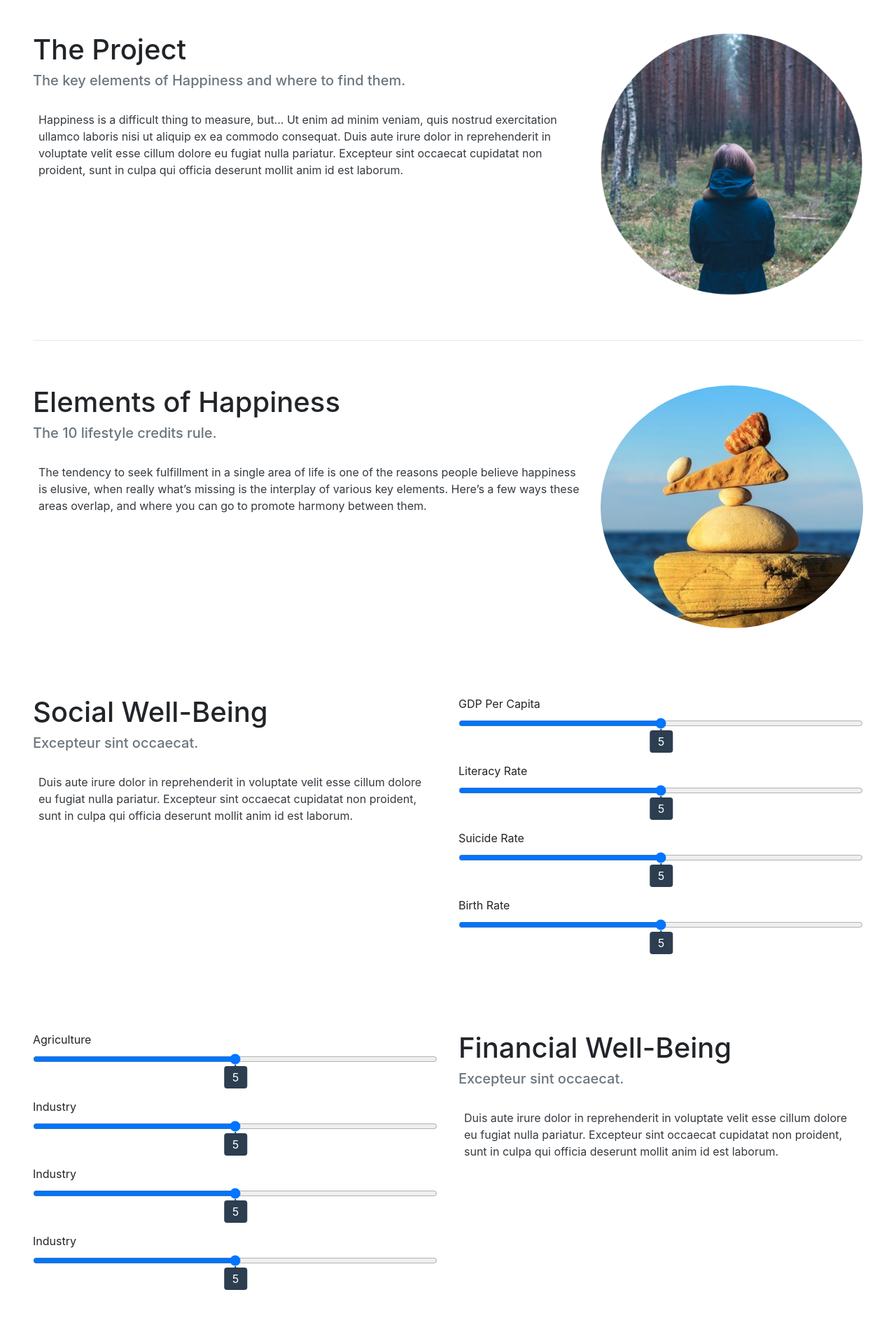
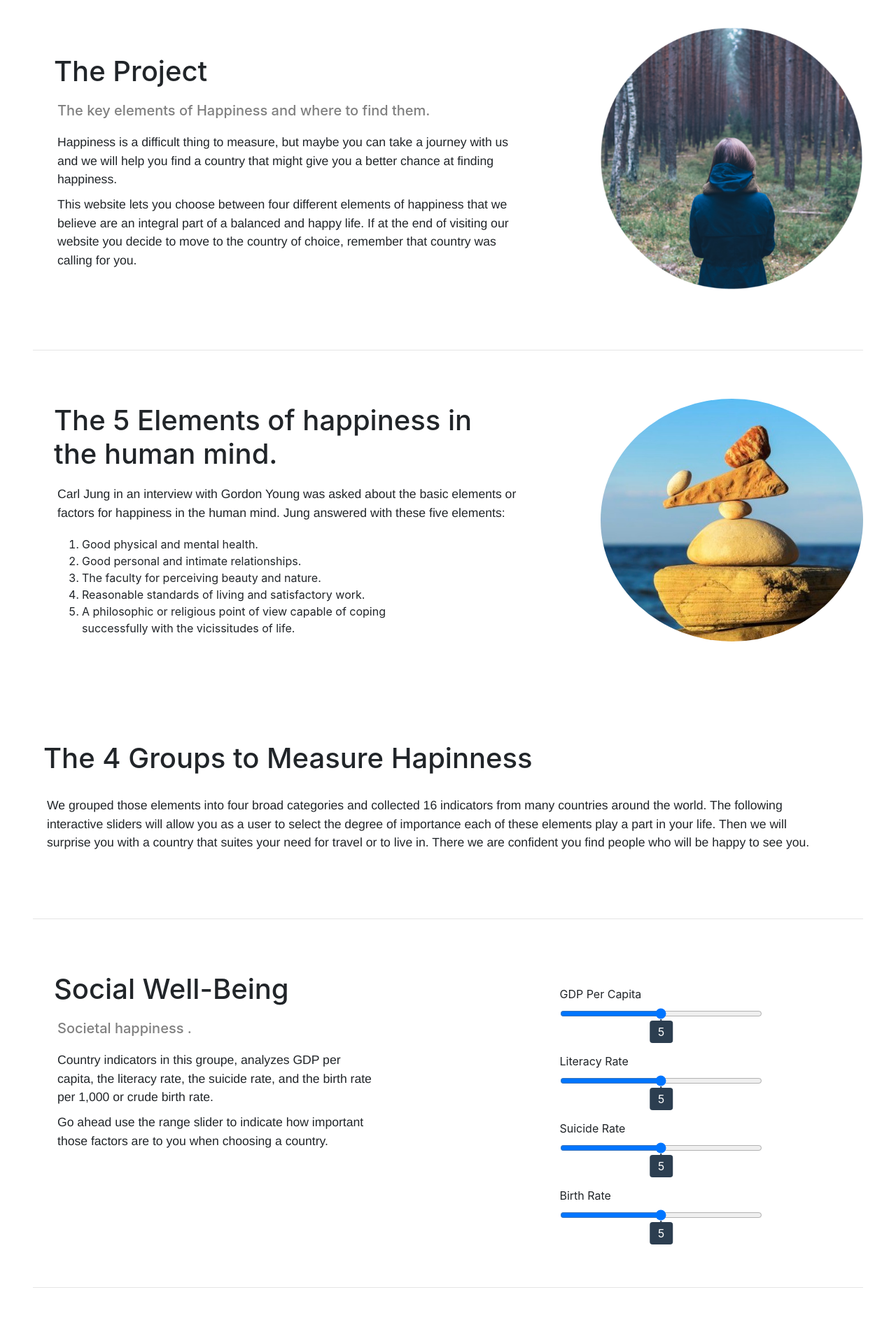
Before and after one commit to anishaa95/Happiness_Index, a Flask app: page / in a window 1280 px wide. Shown: the part 833-2750 px from the top of the page at 70% size. Run offline with Flask 2, Linux system fonts and the light colour scheme; data that the repository does not hold is empty; some libraries are stand-ins or nearby versions.

Commit message:
CSS done

```diff
--- a/static/css/main.css
+++ b/static/css/main.css
@@ -1,132 +1,84 @@
-*, *::before, *::after {
+#header {
+  text-align: center;
+  text-transform: uppercase;
+  color: seashell;
+  margin: 0;
   padding: 0;
-    margin: 0;
-    box-sizing: border-box;
+
 }
 
-  body {
-    background-color: #333;
-    font-family: -apple-system, BlinkMacSystemFont, "Segoe UI",Roboto, Oxygen-Sans, Ubuntu, Cantarell, "Helvetica Neue", sans-serif;
+.sliders {
+  width: 50%;
+  height: auto;
+  margin: 0 auto;
+  position: relative;
+  top: 10%;
 }
 
-  .searchForm-container {
-    width: 100%;
-    height: 100px;
-    box-shadow: 0 1px 0 rgba(0,0,0,0.15);
-    display: flex;
-    align-items: center;
-    padding-left: 50px;
+#sub_title {
+  min-width: 200px;
+  max-width: 800px;
+  margin: 0 auto;
+  font-family: "Lucida Grande";
+  font-weight: lighter;
+  font-size: 140%;
+  background-color: hsla(0, 0%, 0%, 0.2);
+  text-align: center;
+  position: relative;
+  top: 20px;
+  padding: 5px;
+  color: seashell;
+
 }
 
-  .searchForm {
-    margin-left: 30px;
-    display: flex;
-    background-color: #292929;
-    border: 1px solid #242424;
-    border-radius: 4px;
+.group_title {
+  text-align: left;
+  font-family: Helvetica;
+  font-size: large;
+  margin-top: 50px;
 }
 
-  .searchForm-input {
-    background-color: #292929;
-    border: none;
-    height: 44px;
-    width: 550px;
-    padding: 5px 10px;
-    color: white;
+.row_groups {
+  padding-top: 40px;
+  padding-bottom: 70px;
 }
 
-  .icon {
-    cursor: pointer;
-    display: flex;
-    justify-content: center;
-    align-items: center;
-    width: 44px;
-    height: 44px;
-    border: none;
-    background-color: #292929;
+p{
+  text-align: left;
+  margin: 10px 35px;
+  /* margin-top: 20px; */
+  padding-right: 50px;
+  font-family: Helvetica;
+  font-size: 110%;
+
 }
 
-  .icon:hover {
-    background-color: #1f1f1f;
+h1{
+  text-align: left;
+  margin: 20px 30px;
+  padding-right: 90px;
 }
 
-  .icon img {
-    width: 22px;
-    height: 22px;
+h1.sub {
+  text-align:left;
+  padding-bottom: 0px;
+  padding-right: 250px;
 }
 
-  .searchResults {
-    padding: 20px 0 50px;
-    margin-left: 140px;
-    width: 550px;
+h5 {
   text-align: left;
+  margin: 20px 35px;
+  padding-right: 100px;
+  color: gray;
 }
 
-  .resultItem {
-    opacity: 0;
-    margin-bottom: 20px;
-    animation: show 0.5s forwards ease-in-out;
-    color: white;
-    border-radius: 2px;
-    padding: 10px;
-    width: 100%;
+ol {
+  margin: 20px 30px;
+  font-weight: 400;
+  margin-right: 220px;
 }
 
-  .resultItem:hover {
-    background-color: #434343;
+#button {
+  position: relative;
+  left: 40%;
 }
-
-  .resultItem-title {
-    margin-bottom: 4px;
-  }
-
-  .resultItem-title a {
-    color: white;
-    text-decoration: none;
-  }
-
-  .resultItem-title a:hover {
-    text-decoration: underline;
-  }
-
-  .resultItem-snippet, .resultItem-link {
-    color: #c2c2c2;
-    font-size: 13px;
-  }
-
-  @keyframes show {
-    0% {
-      opacity: 0;
-      transform: translateY(100px);
-    }
-
-    100% {
-      opacity: 1;
-      transform: translateY(0);
-    }
-  }
-
-
-  @media screen and (max-width: 750px) {
-
-    .searchForm-container {
-      padding: 20px 0 20px;
-      height: auto;
-      justify-content: space-between;
-      flex-direction: column;
-    }
-
-    .searchForm {
-      margin: 20px auto 0;
-    }
-
-    .searchForm-input {
-      width: 300px;
-    }
-
-    .searchResults {
-      width: 388px;
-      margin-left: auto;
-      margin-right: auto;
-    }
-  }
--- a/templates/index.html
+++ b/templates/index.html
@@ -34,8 +34,8 @@
     <!-- CSS - Style -->
     <link rel="stylesheet" type="text/css" href="/static/css/map_style.css" />
     <link rel="stylesheet" type="text/css" href="/static/css/style.css" />
-    <link href="https://fonts.googleapis.com/css?family=Work+Sans" rel="stylesheet" type="text/css">
-    <!-- <link rel="stylesheet" type="text/css" href="/static/css/main.css" /> -->
+    <link rel="stylesheet" href="https://fonts.googleapis.com/css?family=Work+Sans" type="text/css">
+    <link rel="stylesheet" type="text/css" href="/static/css/main.css" />
   </head>
 
   <!-- Body -->
@@ -57,13 +57,13 @@
                             </a>
                       </li>
                       <li class="nav-item">
-                        <a class="nav-link" href="#">Lifestyle</a>
+                        <a class="nav-link" href="#Hap_anchor">Elements & Method</a>
                       </li>
                       <li class="nav-item">
-                        <a class="nav-link" href="#">Belonging</a>
+                        <a class="nav-link" href="#res_anchor">Results</a>
                       </li>
                       <li class="nav-item">
-                        <a class="nav-link" href="#">The Team</a>
+                        <a class="nav-link" href="https://www.threestooges.com" target="_blank" >The Team</a>
                       </li>
                     </ul>
                   </div>
@@ -84,10 +84,9 @@
       <!-- header -->
         <header class="masthead">
             <div class="row h-100 align-items-center">
-              <div class="col-12 text-center mt-5">
-                <h1 class="display-4 text-light text-uppercase">The Happiness Index</h1>
-                <br>
-                <p class="lead mx-5 text-light">More than simply positive mood, <em class="text-warning">happiness</em> is a state of
+              <div class="col-12">
+                <h1 id="header" class="display-2">The Happiness Index</h1>
+                <p id="sub_title">More than simply positive mood, <em class="text-warning">happiness</em> is a state of
                   well-being that encompasses <em class="text-warning">living a good life</em>, one with a <em class="text-warning">sense
                   of meaning and deep contentment</em>.</p>
               </div>
@@ -99,62 +98,76 @@
         <main>
           <!-- The Project section -->
           <section>
-            <div class="row">
-              <div class="col-8 py-5">
-                <h1 class="display-5 text-left">The Project</h1>
-                <h5 class="text-secondary">The key elements of Happiness and where to find them.</h5>
-                <p class="text-dark pt-4 pl-2">
-                  Happiness is a difficult thing to measure, but... Ut enim ad minim veniam, quis nostrud exercitation
-                  ullamco laboris nisi ut aliquip ex ea commodo consequat.
-                  Duis aute irure dolor in reprehenderit in voluptate velit
-                  esse cillum dolore eu fugiat nulla pariatur. Excepteur sint occaecat
-                  cupidatat non proident, sunt in culpa qui officia deserunt mollit
-                  anim id est laborum.
+            <div id="the_project" class="row align-items-center row_groups">
+              <div class="col-8 text_groups">
+                <h1 class="sub">The Project</h1>
+                <h5>The key elements of Happiness and where to find them.</h5>
+                <p>Happiness is a difficult thing to measure, but maybe you can take a journey with us and we will help you
+              find a country that might give you a better chance at finding happiness.</p>
+                <p>This website lets you choose between four different elements of happiness that we believe are an
+                integral part of a balanced and happy life. If at the end of visiting our website you decide to move to the
+                country of choice, remember that country was calling for you.</p>
                 </p>
               </div>
-              <div class="col-4 py-5">
-                  <img src="../static/Images/girlinwoods_circle-500x500.png" class="img-fluid" alt="Logo">
+              <div class="col-4">
+                  <img src="../static/Images/girlinwoods_circle-500x500.png" class="img-fluid image_box" alt="Logo">
                 </div>
             </div>
-            <hr>
+
           </section>
           <!-- The end of The Project section -->
-
+          <hr>
           <section>
           <!-- Elements of Happiness section -->
-            <div class="row">
-              <div class="col-8 py-5">
-                <h1 class="display-5 text-left">Elements of Happiness</h1>
-                <h5 class="text-secondary">The 10 lifestyle credits rule.</h5>
-                <p class="text-dark pt-4 pl-2">
-                  The tendency to seek fulfillment in a single area of life is one of
-                  the reasons people believe happiness is elusive, when really what’s
-                  missing is the interplay of various key elements. Here’s a few
-                  ways these areas overlap, and where you can go to promote harmony between them.
+            <div id="Hap_anchor" class="row align-items-center row_groups">
+              <div class="col-8">
+                <h1>The 5 Elements of happiness in the human mind.</h1>
+                <p>Carl Jung in an interview with Gordon Young was asked about the basic elements or factors for happiness in
+                  the human mind. Jung answered with these five elements:
                 </p>
+                <div class="list">
+                    <ol>
+                      <li>Good physical and mental health.</li>
+                      <li>Good personal and intimate relationships.</li>
+                      <li>The faculty for perceiving beauty and nature.</li>
+                      <li>Reasonable standards of living and satisfactory work.</li>
+                      <li>A philosophic or religious point of view capable of coping successfully with the vicissitudes of
+                        life.</li>
+                    </ol>
+                </div>
               </div>
-              <div class="col-md-4 py-5">
+              <div class="col-md-4">
                   <img src="../static/Images/Balance_rocks.jpeg"
-                  class="img-fluid rounded-circle" alt="Logo">
+                  class="img-fluid rounded-circle image_box" alt="Logo">
               </div>
+            </div>
+            <div class="row row_groups">
+              <h1>The 4 Groups to Measure Hapinness</h1>
+              <p>
+                We grouped those elements into four broad categories and collected 16 indicators from many countries around the
+                world. The following interactive sliders will allow you as a user to select the degree of importance each
+                of these elements play a part in your life. Then we will surprise you with a country that suites your need for
+                travel or to live in. There we are confident you find people who will be happy to see you.
+              </p>
             </div>
             <!-- End of Elements of Happiness section -->
           </section>
+          <hr>
           <section>
             <!-- Social Well-Being + Sliders section -->
-              <div class="row">
-                <div class="col-6 py-5">
-                  <h1 class="display-5 text-left">Social Well-Being</h1>
-                  <h5 class="text-secondary">Excepteur sint occaecat.</h5>
-                  <p class="text-dark pt-4 pl-2">
-                    Duis aute irure dolor in reprehenderit in voluptate velit
-                  esse cillum dolore eu fugiat nulla pariatur. Excepteur sint occaecat
-                  cupidatat non proident, sunt in culpa qui officia deserunt mollit
-                  anim id est laborum.
+              <div class="row row_groups">
+                <div class="col-6 text_groups">
+                  <h1 class=>Social Well-Being</h1>
+                  <h5>Societal happiness .</h5>
+                  <p>
+                    Country indicators in this groupe, analyzes GDP per capita, the literacy rate, the
+                    suicide rate, and the birth rate per 1,000 or crude birth rate.
+                  </p>
+                  <p>Go ahead use the range slider to indicate how important those factors are to you when choosing a country.
                   </p>
                 </div>
-                <div class="col-6 py-5">
-                  <form>
+                <div class="col-6">
+                  <form class="sliders">
                     <div class="form-group">
                       <label for="soc_gdp_percapita">GDP Per Capita</label>
                       <input type="range" min="0" max="10" step="1" class="form-control-range" id="soc_gdp_percapita">
@@ -180,61 +193,62 @@
               </div>
               <!-- End of Social Well-Being + Sliders section -->
             </section>
+            <hr>
             <section>
               <!-- Financial Well-Being + Sliders section -->
-                <div class="row">
-                  <div class="col-6 py-5">
-                    <form>
+                <div class="row row_groups">
+                  <div class="col-6">
+                    <form class="sliders">
                       <div class="form-group">
                         <label for="eco_agriculture">Agriculture</label>
                         <input type="range" class="form-control-range" id="eco_agriculture" min="0" max="10">
                         <output class="bubble"></output>
                       </div>
                         <div class="form-group">
-                          <label for="eco_industry">Industry</label>
+                          <label for="eco_industry">Manufacturing Industry</label>
                           <input type="range" class="form-control-range" id="eco_industry" min="0" max="10">
                           <output class="bubble"></output>
                         </div>
                         <div class="form-group">
-                          <label for="eco_service">Industry</label>
+                          <label for="eco_service">Service Industry</label>
                           <input type="range" class="form-control-range" id="eco_service" min="0" max="10">
                           <output class="bubble"></output>
                         </div>
                         <div class="form-group">
-                          <label for="eco_self_employed">Industry</label>
+                          <label for="eco_self_employed">Self-Employment</label>
                           <input type="range" class="form-control-range" id="eco_self_employed" min="0" max="10">
                           <output class="bubble"></output>
                         </div>
                     </form>
                   </div>
-                  <div class="col-6 py-5">
-                    <h1 class="display-5 text-left">Financial Well-Being</h1>
-                    <h5 class="text-secondary">Excepteur sint occaecat.</h5>
-                    <p class="text-dark pt-4 pl-2">
-                      Duis aute irure dolor in reprehenderit in voluptate velit
-                    esse cillum dolore eu fugiat nulla pariatur. Excepteur sint occaecat
-                    cupidatat non proident, sunt in culpa qui officia deserunt mollit
-                    anim id est laborum.
+                  <div class="col-6">
+                    <h1>Financial Well-Being</h1>
+                    <h5>Work Satisfaction and More.</h5>
+                    <p> Country indicators in this grouped analyzes of types of industries the population is engaged in. We
+                      analyzed the work force by country and collected information on the percent of the work force that is
+                      engaged in agriculture, service industry, manufacturing industry and self-employment.
                     </p>
+                    <p>Go ahead use the range slider to indicate which workforce type you would like to see in a country.</p>
                   </div>
                 </div>
                 <!-- End of Financial Well-Being + Sliders section -->
               </section>
+              <hr>
               <section>
                 <!-- Mobility Well-Being + Sliders section -->
-                  <div class="row">
-                    <div class="col-6 py-5">
-                      <h1 class="display-5 text-left">Mobility Well-Being</h1>
-                      <h5 class="text-secondary">Excepteur sint occaecat.</h5>
-                      <p class="text-dark pt-4 pl-2">
-                        Duis aute irure dolor in reprehenderit in voluptate velit
-                      esse cillum dolore eu fugiat nulla pariatur. Excepteur sint occaecat
-                      cupidatat non proident, sunt in culpa qui officia deserunt mollit
-                      anim id est laborum.
+                  <div class="row row_groups">
+                    <div class="col-6">
+                      <h1>Mobility Well-Being</h1>
+                      <h5>Perceiving beauty and nature around you.</h5>
+                      <p>Country indicators in this group are all about travelling and seeing beauty all around you. We selected
+                        indicators that show the percent growth of in country travel, the number of airport arrivals, the percent of
+                        coasline per square line and finally population density per sequare line.
                       </p>
+                      <p>Go ahead use the range slider to indicate your preference for what is important to you when considering a
+                          country to live or play in.</p>
                     </div>
-                    <div class="col-6 py-5">
-                      <form>
+                    <div class="col-6">
+                      <form class="sliders">
                         <div class="form-group">
                           <label for="travel_popdensity_sqmile">Population Density</label>
                           <input type="range" class="form-control-range" min="0" max="10" id="travel_popdensity_sqmile">
@@ -260,11 +274,12 @@
                   </div>
                   <!-- End of Mobility Well-Being + Sliders section -->
                 </section>
+                <hr>
                 <section>
                   <!-- Community Well-Being + Sliders section -->
-                    <div class="row">
-                      <div class="col-6 py-5">
-                        <form>
+                    <div class="row row_groups">
+                      <div class="col-6">
+                        <form class="sliders">
                           <div class="form-group">
                             <label for="pop_female">Female Percentage</label>
                             <input type="range" class="form-control-range" min="0" max="10" id="pop_female">
@@ -287,26 +302,40 @@
                           </div>
                         </form>
                       </div>
-                      <div class="col-6 py-5">
-                        <h1 class="display-5 text-left">Physical Well-Being</h1>
-                        <h5 class="text-secondary">Excepteur sint occaecat.</h5>
-                        <p class="text-dark pt-4 pl-2">
-                          Duis aute irure dolor in reprehenderit in voluptate velit
-                        esse cillum dolore eu fugiat nulla pariatur. Excepteur sint occaecat
-                        cupidatat non proident, sunt in culpa qui officia deserunt mollit
-                        anim id est laborum.
+                      <div class="col-6">
+                        <h1>Physical Well-Being</h1>
+                        <h5>Where and who we live with makes you happy.</h5>
+                        <p>In this group of indicators, we focused on the living conditions of the population within a country. We selected the types of
+                          household as a Percentage of all households by country. Those indicators are made up of the percent of the population
+                          that is female, the average size of the household, percent of individual who are living with a
+                          nuclear family and finally the percent of household that do not live with children.
+                        </p>
+                          <p>Go ahead use the range slider to indicate your preference for what is important to you when considering a
+                            country population household living arrangement and percent of females.</p>
+                      </div>
+                    </div>
+                    <!-- End of Physical Well-Being + Sliders section -->
+                  </section>
+                  <hr>
+                  <!-- Button -->
+                  <section>
+                    <div id="res_anchor" class="row">
+                      <div class="align-items-center">
+                        <h1 style="text-align: center;">Find the result</h1>
+                        <p style="text-align: center;">Now that you have made your amazing choices of what is important
+                          to you and we have selected a country for you, go ahead click the link to find out more about it.
                         </p>
                         <button id="button" type="button" class="btn btn-dark">Enter</button>
                       </div>
                     </div>
-                    <!-- End of Physical Well-Being + Sliders section -->
                   </section>
-            <hr>
+                  <!-- End of the Button section -->
+                  <hr>
           <!-- What country is for you + map section -->
           <section>
-            <div class="row box_size">
+            <div class="row row_groups">
               <!-- Map -->
-              <div class="col-5 pr-4 my-5">
+              <div class="col-5">
 
                 <div id="map"></div>
 
@@ -337,8 +366,8 @@
           <section>
             <div>
               <ol class="summary"></ol>
-              <h1 class="display-5 text-left">Why this country is for you.</h1>
-              <p class="text-dark pt-4 pl-2">
+              <h1>Why this country is for you.</h1>
+              <p>
                 <strong class="text-info">What is Good</strong> and
                 <strong class="text-info">What is Bad</strong>
                 Ut enim ad minim veniam, quis nostrud exercitation
```
Lines whose indentation alone changed are shown as unchanged.
